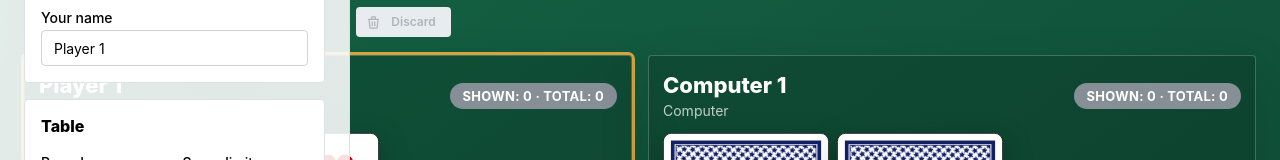
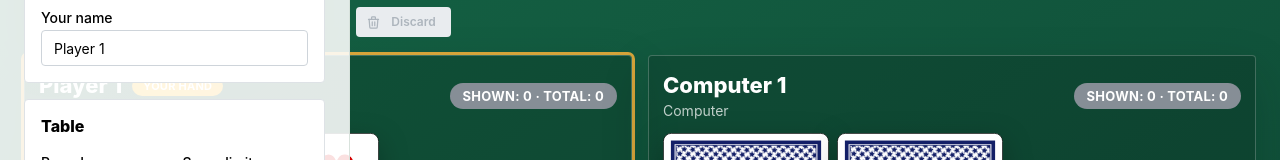
Before and after one commit to dlarsson/golf-card-game, a React (Vite) app: page / in a window 1280 px wide. Both pictures are taken after a click on the button 308 px from the left and 365 px from the top of the page. Shown: the part 539-699 px from the top of the page. Built offline with nearby package versions, Linux system fonts and the light colour scheme.

Commit message:
Invite bots to online games, and name resolution

```diff
--- a/src/App.jsx
+++ b/src/App.jsx
@@ -238,6 +238,41 @@ function playerNameOrDefault(name, fallback = DEFAULT_PLAYER_NAME) {
   return trimmed || fallback;
 }
 
+function nextAvailablePlayerName(usedNames) {
+  let number = 1;
+  while (usedNames.has(`Player ${number}`)) number += 1;
+  return `Player ${number}`;
+}
+
+function distinctPlayerNames(players) {
+  const usedNames = new Set();
+  const baseCounts = new Map();
+
+  return players.map((player) => {
+    const fallbackName = player.type === 'bot' ? player.name : nextAvailablePlayerName(usedNames);
+    const originalName = playerNameOrDefault(player.name, fallbackName);
+    const defaultMatch = originalName.match(/^Player\s+\d+$/i);
+    const baseName = defaultMatch ? 'Player' : originalName;
+    let nextName;
+
+    if (defaultMatch) {
+      nextName = nextAvailablePlayerName(usedNames);
+    } else {
+      const count = (baseCounts.get(baseName) || 0) + 1;
+      baseCounts.set(baseName, count);
+      nextName = count === 1 && !usedNames.has(baseName) ? baseName : `${baseName} #${count}`;
+      while (usedNames.has(nextName)) {
+        const nextCount = (baseCounts.get(baseName) || count) + 1;
+        baseCounts.set(baseName, nextCount);
+        nextName = `${baseName} #${nextCount}`;
+      }
+    }
+
+    usedNames.add(nextName);
+    return { ...player, name: nextName };
+  });
+}
+
 function defaultPlayer(name, id = 'host', type = 'human', fallbackName = DEFAULT_PLAYER_NAME) {
   return {
     id,
@@ -299,6 +334,7 @@ function parseSharedGameId(value) {
 export default function App() {
   const [mode, setMode] = useState('computer');
   const [botCount, setBotCount] = useState(1);
+  const [onlineBotCount, setOnlineBotCount] = useState(0);
   const [roundLimit, setRoundLimit] = useState(9);
   const [scoreLimit, setScoreLimit] = useState(100);
   const [playerName, setPlayerName] = useLocalStorage({ key: 'golf-player-name', defaultValue: DEFAULT_PLAYER_NAME });
@@ -319,6 +355,8 @@ export default function App() {
   const activeVariant = GAME_VARIANTS[game?.variantKey] || selectedGame || DEFAULT_VARIANT;
   const currentPlayer = game?.players[game.turn];
   const joinedPlayers = network.connections.map((conn, index) => conn.metadata?.name || `Player ${index + 2}`);
+  const invitedBots = Array.from({ length: onlineBotCount }, (_, index) => `Computer ${index + 1}`);
+  const lobbySeatCount = joinedPlayers.length + invitedBots.length;
   const matchConfig = { roundLimit, scoreLimit };
   const localPlayerName = playerNameOrDefault(playerName);
   const isLocalPlayer = (player) => {
@@ -370,15 +408,12 @@ export default function App() {
   }, [game, localPlayerName, mode, network.role]);
 
   useEffect(() => {
+    if (mode === 'online') return;
     setGame((prev) => {
       if (!prev) return prev;
       let renamed = false;
       const players = prev.players.map((player) => {
-        const isLocal =
-          mode !== 'online'
-            ? player.type === 'human'
-            : (network.role === 'host' && player.id === 'host') || (network.role === 'guest' && player.id === network.peerId);
-        if (!isLocal || player.name === localPlayerName) return player;
+        if (player.type !== 'human' || player.name === localPlayerName) return player;
         renamed = true;
         return { ...player, name: localPlayerName };
       });
@@ -388,7 +423,8 @@ export default function App() {
 
   useEffect(() => {
     if (!selectedGame || game || invitedGameId) return;
-    setGame(dealPlayers([defaultPlayer(localPlayerName, 'host', 'human'), defaultPlayer('Computer 1', 'bot-1', 'bot')], selectedGame, matchConfig));
+    const players = distinctPlayerNames([defaultPlayer(localPlayerName, 'host', 'human'), defaultPlayer('Computer 1', 'bot-1', 'bot')]);
+    setGame(dealPlayers(players, selectedGame, matchConfig));
   }, [game, localPlayerName, invitedGameId, matchConfig, selectedGame]);
 
   useEffect(() => {
@@ -408,7 +444,8 @@ export default function App() {
     setSelectedGameKey(variantKey);
     setMode('computer');
     setSetupVisible(true);
-    setGame(dealPlayers([defaultPlayer(localPlayerName, 'host', 'human'), defaultPlayer('Computer 1', 'bot-1', 'bot')], variant, matchConfig));
+    const players = distinctPlayerNames([defaultPlayer(localPlayerName, 'host', 'human'), defaultPlayer('Computer 1', 'bot-1', 'bot')]);
+    setGame(dealPlayers(players, variant, matchConfig));
   }
 
   function startComputerGame() {
@@ -416,7 +453,7 @@ export default function App() {
     const humans = [defaultPlayer(localPlayerName, 'host', 'human')];
     const bots = Array.from({ length: botCount }, (_, index) => defaultPlayer(`Computer ${index + 1}`, `bot-${index + 1}`, 'bot'));
     setMode('computer');
-    setGame(dealPlayers([...humans, ...bots], activeVariant, matchConfig));
+    setGame(dealPlayers(distinctPlayerNames([...humans, ...bots]), activeVariant, matchConfig));
   }
 
   function startHostedRound() {
@@ -429,7 +466,9 @@ export default function App() {
     const remotePlayers = network.connections.map((conn, index) =>
       defaultPlayer(conn.metadata?.name, conn.peer, 'remote', `Player ${index + 2}`),
     );
-    setGame(dealPlayers([defaultPlayer(localPlayerName, 'host', 'human'), ...remotePlayers], activeVariant, matchConfig));
+    const botPlayers = Array.from({ length: onlineBotCount }, (_, index) => defaultPlayer(`Computer ${index + 1}`, `bot-${index + 1}`, 'bot'));
+    const players = distinctPlayerNames([defaultPlayer(localPlayerName, 'host', 'human'), ...remotePlayers, ...botPlayers]);
+    setGame(dealPlayers(players, activeVariant, matchConfig));
     setSetupVisible(false);
   }
 
@@ -439,7 +478,7 @@ export default function App() {
       else startComputerGame();
       return;
     }
-    setGame(dealPlayers(tablePlayersFromGame(game), activeVariant, matchConfig, game.match));
+    setGame(dealPlayers(distinctPlayerNames(tablePlayersFromGame(game)), activeVariant, matchConfig, game.match));
   }
 
   function hostGame() {
@@ -859,25 +898,39 @@ export default function App() {
                   </Button>
                 </Group>
                 <TextInput label="Game link or id" value={joinCode} onChange={(event) => setJoinCode(event.currentTarget.value)} />
+                {network.role === 'host' && (
+                  <NumberInput
+                    label="Computer players"
+                    min={0}
+                    max={3}
+                    value={onlineBotCount}
+                    onChange={(value) => setOnlineBotCount(value || 0)}
+                  />
+                )}
                 <Button
                   variant="default"
                   leftSection={<IconUsers size={18} />}
-                  disabled={network.role !== 'host' || !network.peerId || !network.lobbyOpen || joinedPlayers.length === 0}
+                  disabled={network.role !== 'host' || !network.peerId || !network.lobbyOpen || lobbySeatCount === 0}
                   onClick={startHostedRound}
                 >
                   Start hosted table
                 </Button>
                 {network.role === 'host' && (
                   <Paper withBorder p="sm" radius="sm">
-                    <Group justify="space-between" mb={joinedPlayers.length ? 'xs' : 0}>
+                    <Group justify="space-between" mb={lobbySeatCount ? 'xs' : 0}>
                       <Text size="sm" fw={700}>
                         Lobby
                       </Text>
-                      <Badge variant="light">{joinedPlayers.length} joined</Badge>
+                      <Badge variant="light">{lobbySeatCount} invited</Badge>
                     </Group>
-                    {joinedPlayers.length ? (
+                    {lobbySeatCount ? (
                       <Stack gap={4}>
                         {joinedPlayers.map((name, index) => (
+                          <Text key={`${name}-${index}`} size="sm" c="dimmed">
+                            {name}
+                          </Text>
+                        ))}
+                        {invitedBots.map((name, index) => (
                           <Text key={`${name}-${index}`} size="sm" c="dimmed">
                             {name}
                           </Text>
@@ -1031,9 +1084,12 @@ export default function App() {
             <Paper key={player.id} className={`playerBoard ${playerIndex === game.turn ? 'active' : ''}`} withBorder>
               <Group justify="space-between" mb="sm">
                 <div>
-                  <Title order={3}>{player.name}</Title>
+                  <Group gap="xs">
+                    <Title order={3}>{player.name}</Title>
+                    {isLocalPlayer(player) && <Badge color="yellow">Your hand</Badge>}
+                  </Group>
                   <Text size="sm" c="rgba(255,255,255,0.74)">
-                    {player.type === 'bot' ? 'Computer' : player.type === 'remote' ? 'Remote player' : 'You'}
+                    {isLocalPlayer(player) ? 'You' : player.type === 'bot' ? 'Computer' : player.type === 'remote' ? 'Remote player' : 'Opponent'}
                   </Text>
                 </div>
                 <Badge color="gray" size="lg">
```
